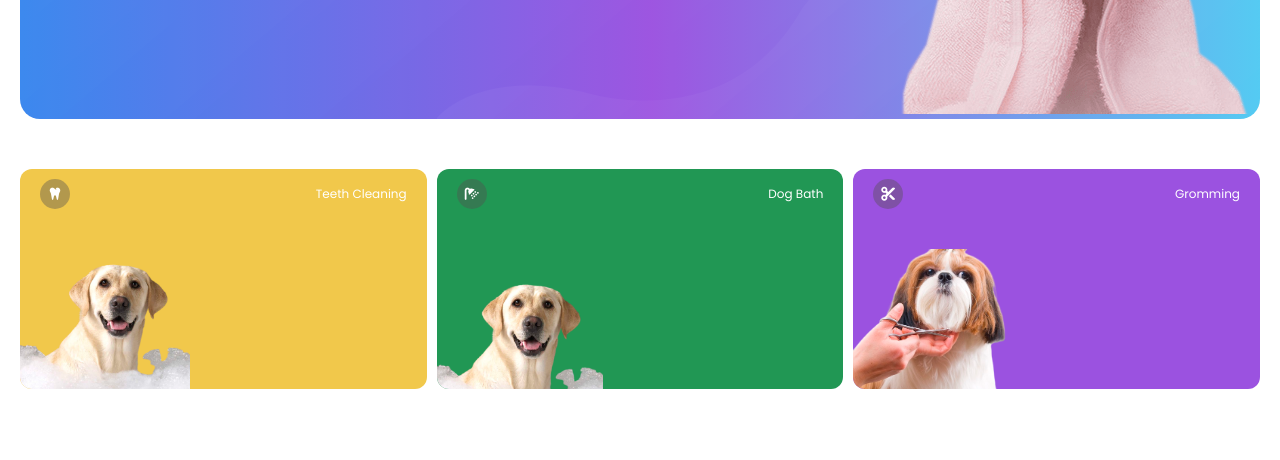
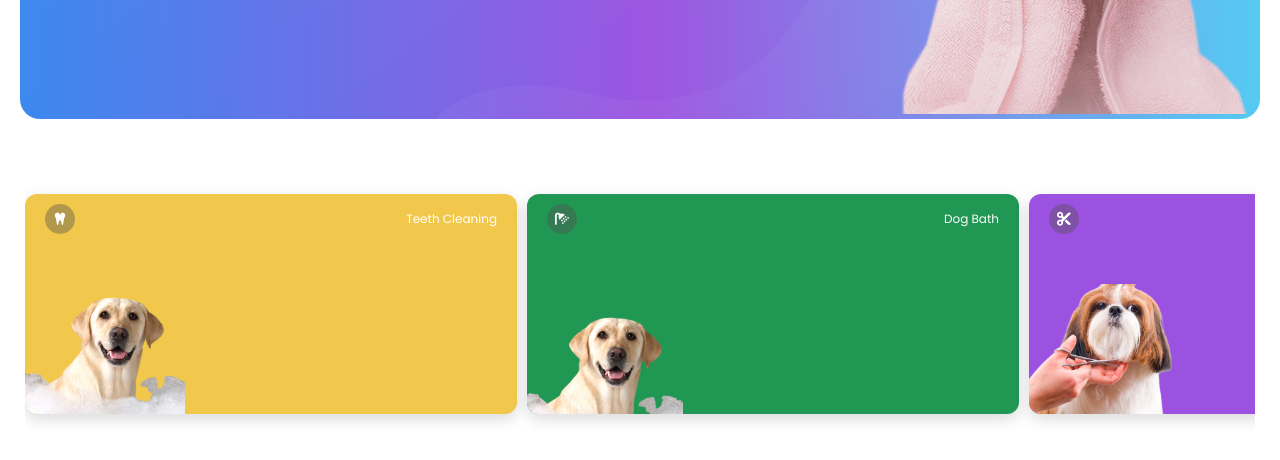
Before and after one commit to yochirolee/dog, a plain HTML site: page index.html in a window 1280 px wide. Shown: the part 304-764 px from the top of the page. Drawn offline with Linux system fonts and the light colour scheme.

Commit message:
first commit 1

```diff
--- a/stylesGromming.css
+++ b/stylesGromming.css
@@ -213,19 +213,24 @@ img {
 
 /*--------------------Services Cards  ----------------*/
 .cards {
-	display: grid;
-	grid-auto-flow: column;
-	grid-auto-columns: 1fr;
-	gap: 1rem;
-	margin: 2rem;
+	display: flex;
+	padding: 25px 0px;
+	margin: 25px 25px;
+	list-style: none;
+    gap:1rem;
+	overflow-x: scroll;
+	scroll-snap-type: x mandatory;
 }
 .services-card {
 	display: flex;
-	flex-grow: 1;
-	min-height: 220px;
-	flex-shrink: 1;
 	flex-direction: column;
+	flex: 0 0 40%;
+    min-height: 220px;
+	gap: 10px;
 	border-radius: 12px;
+	box-shadow: 0 5px 15px rgba(0, 0, 0, 15%);
+	scroll-snap-align: start;
+	transition: all 0.2s;
 }
 .card-1 {
 	background-color: var(--yellow);
@@ -266,7 +271,7 @@ img {
 	width: 100%;
 	height: 100%;
 	background-repeat: no-repeat;
-    background-position:0px 10px;
+	background-position: 0px 10px;
 	background-size: contain;
 	border-radius: 0px 0px 12px 12px;
 }
@@ -275,7 +280,7 @@ img {
 	width: 100%;
 	height: 100%;
 	background-repeat: no-repeat;
-	background-position:-4px 30px;
+	background-position: -4px 30px;
 	background-size: contain;
 	border-radius: 0px 0px 12px 12px;
 }
@@ -284,7 +289,7 @@ img {
 	width: 100%;
 	height: 100%;
 	background-repeat: no-repeat;
-	background-position:-4px 30px;
+	background-position: -4px 30px;
 	background-size: contain;
 	border-radius: 0px 0px 12px 12px;
 }
```
